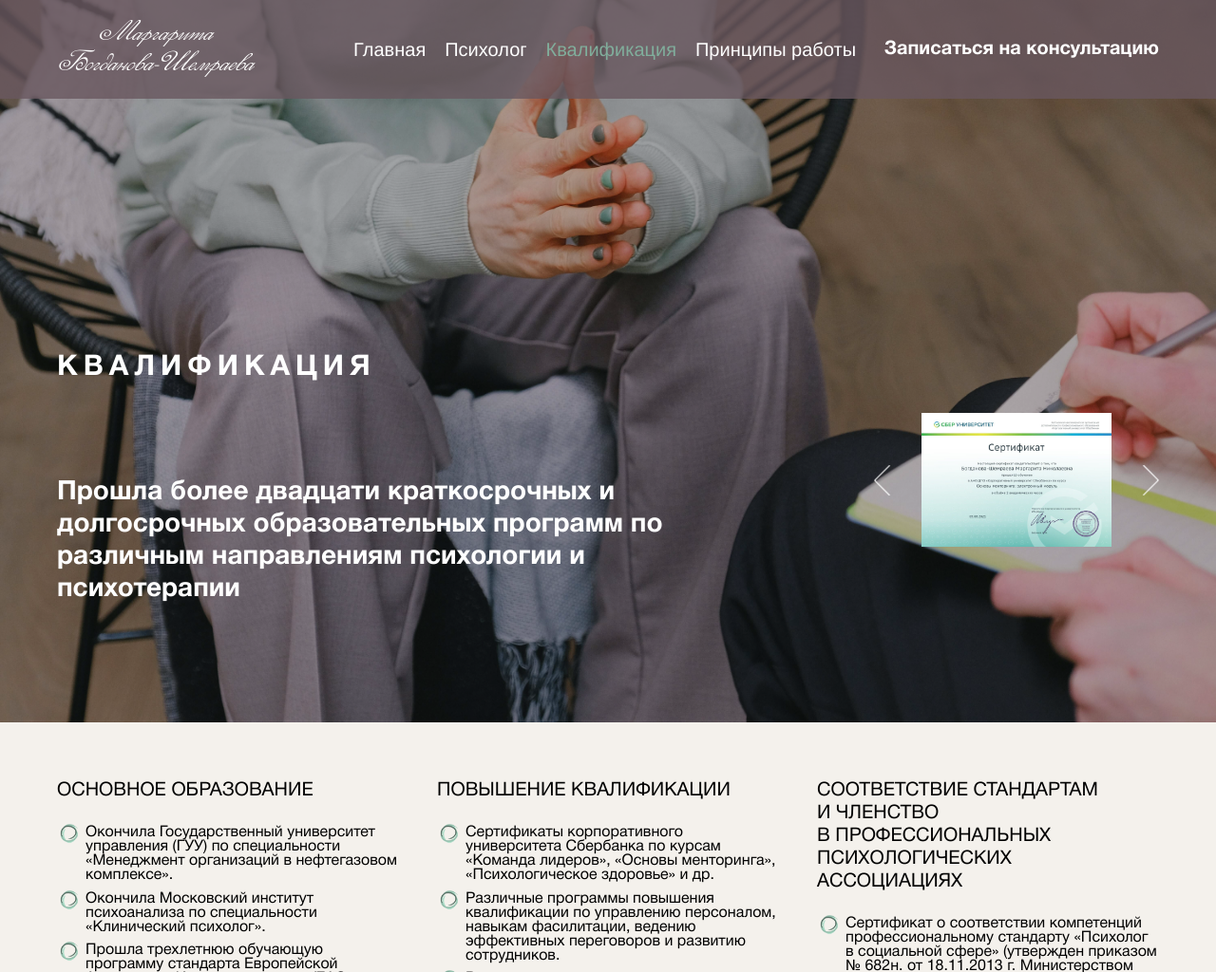
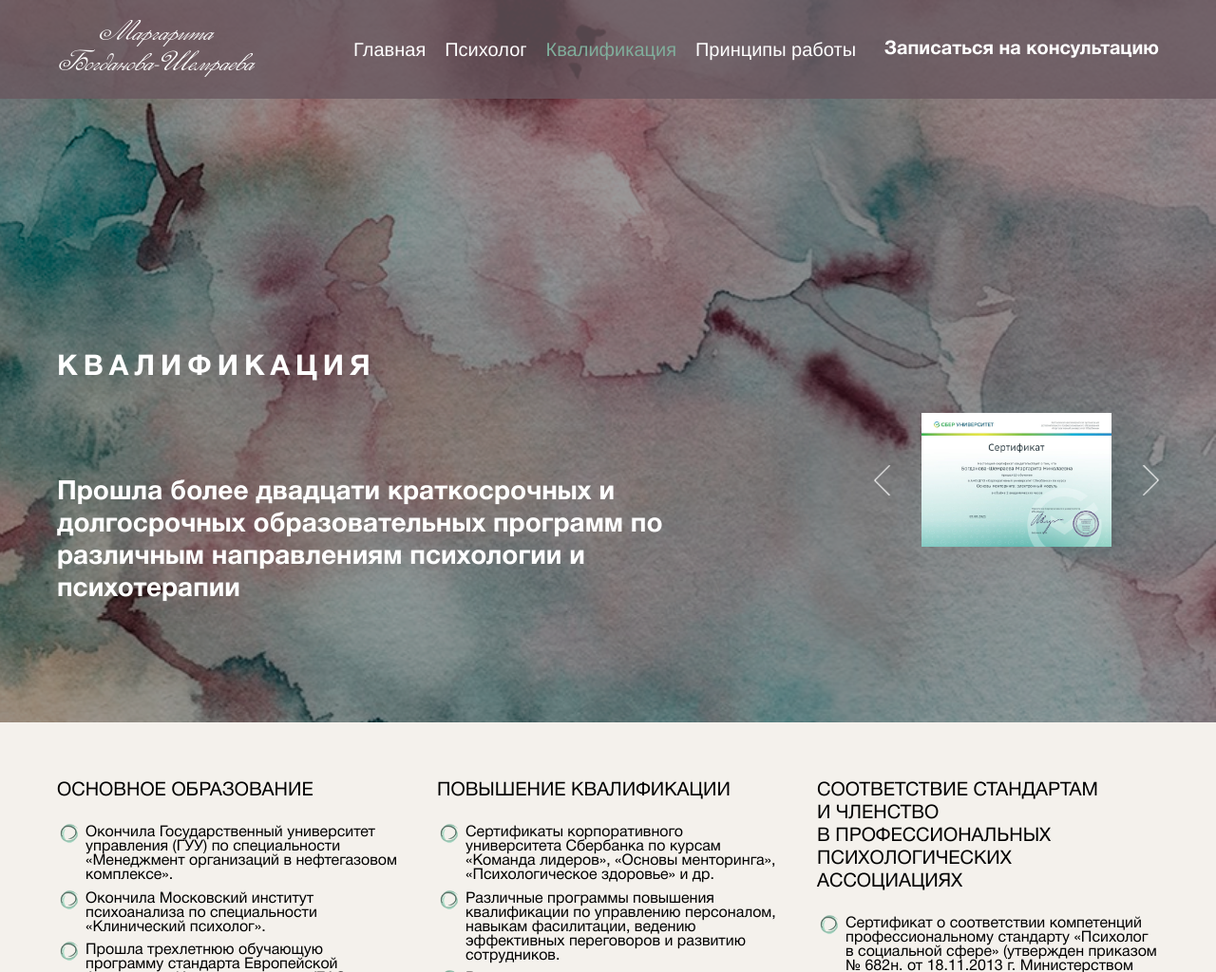
Before and after one commit to icangoodjob/psycholog, a PHP site: page /experience.html in a window 1280 px wide. Shown: the top 1024 px of the page at 95% size. Run offline with PHP 8.4, Linux system fonts and the light colour scheme; some libraries are stand-ins or nearby versions.

Commit message:
experience bg

```diff
--- a/css/styles.css
+++ b/css/styles.css
@@ -581,7 +581,6 @@ header.root .menu-toggle svg {
             line-height: 22px;
         }
     }
-
     .experience {
         width: 100%;
     }
@@ -592,7 +591,7 @@ header.root .menu-toggle svg {
         margin-bottom: 100px;
     }
     .experience header {
-        background: url(../images/experience/bg.jpg) no-repeat;
+        background: url(../images/experience/fon2.png) no-repeat;
         background-size: cover;
         background-position: 100% 30%;
         padding-top: 350px;
@@ -606,7 +605,7 @@ header.root .menu-toggle svg {
         left: 0;
         width: 100%;
         height: 100%;
-        background: rgba(0, 0, 0, .3);
+        background: rgba(0, 0, 0, .4);
     }
     .experience header:after {
         content: none;
```
Also changed, not shown: images/experience/bg-a.jpg (deleted), images/experience/bg.jpg (deleted), images/experience/fon2.png (added).
